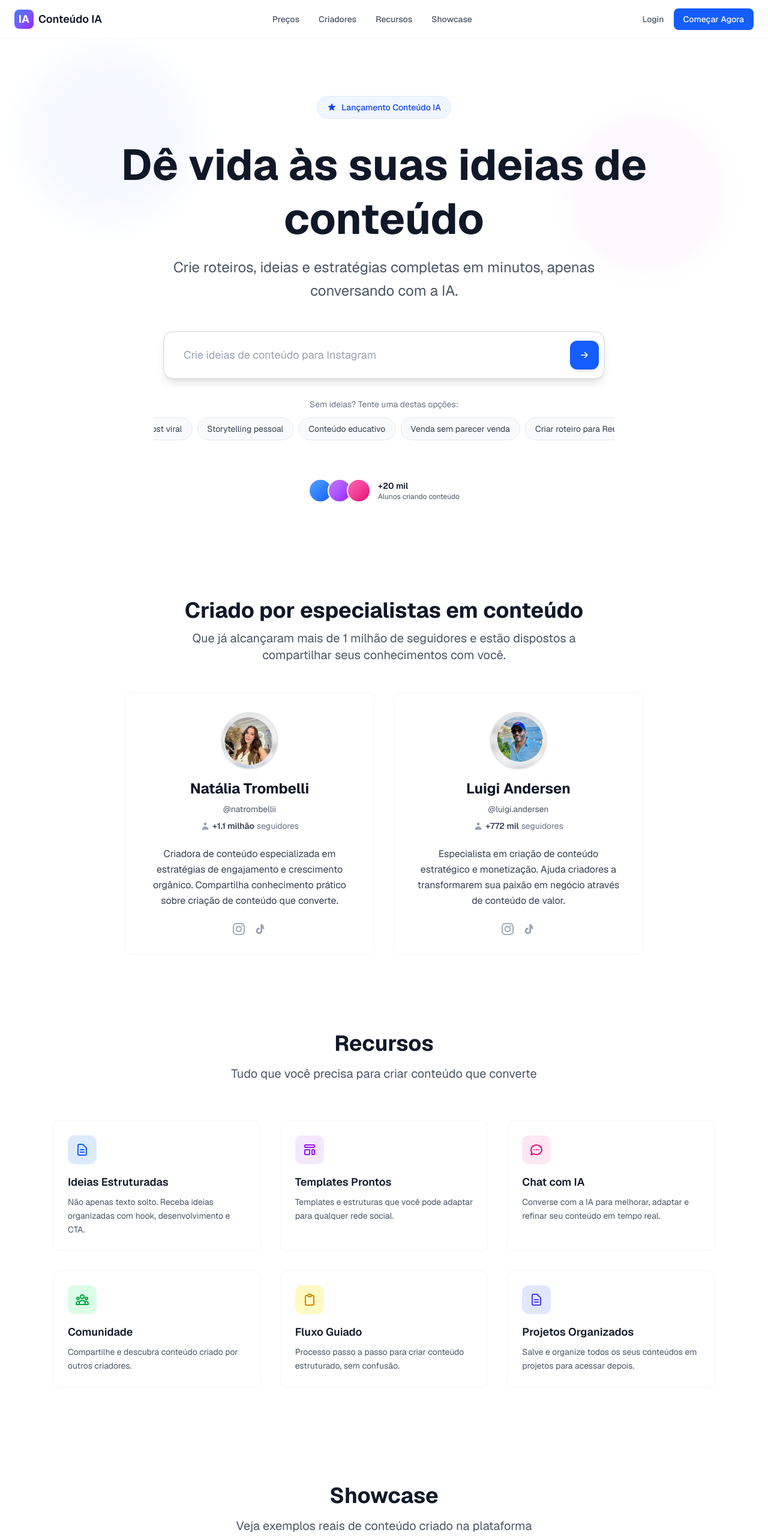
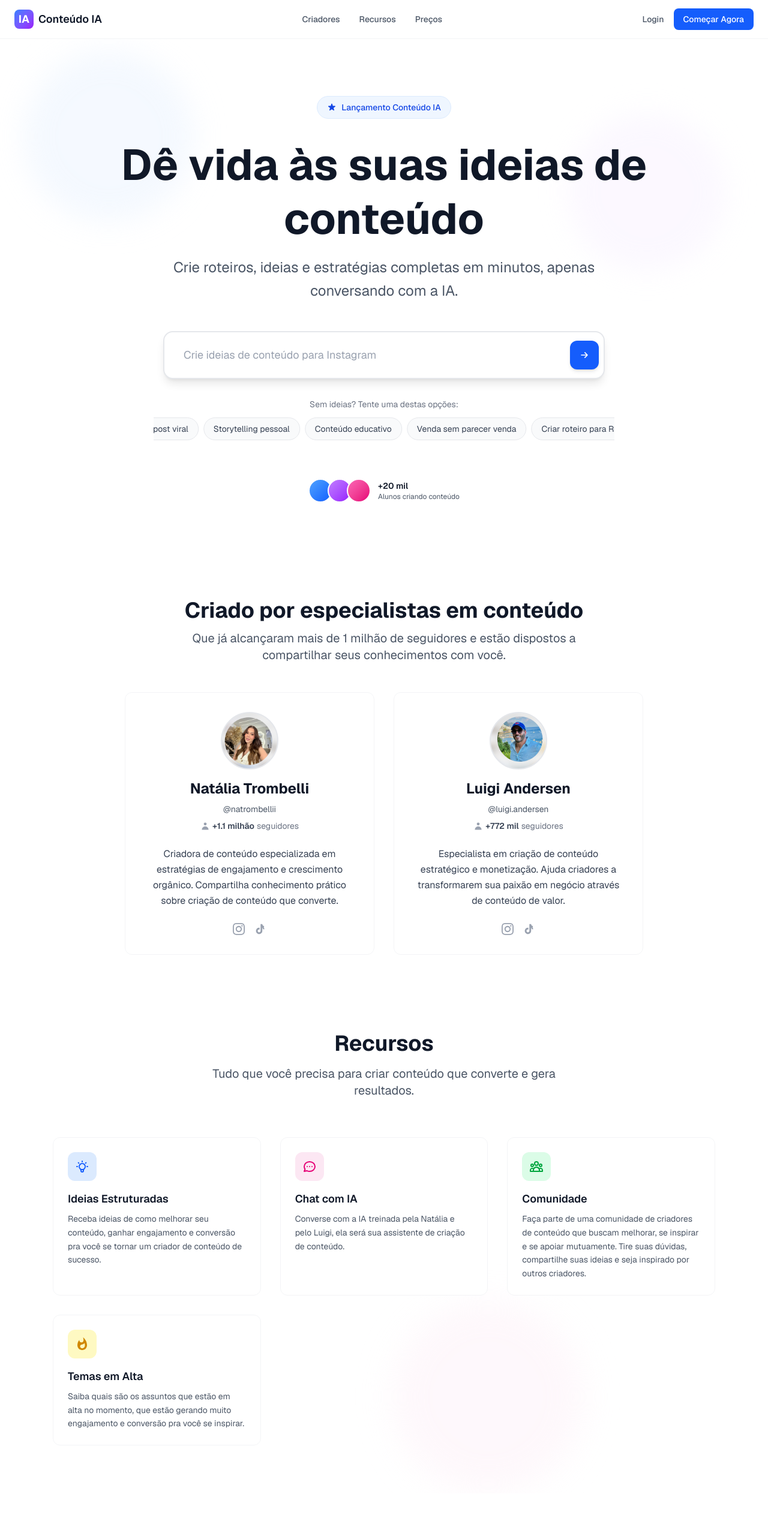
Before and after one commit to miostech/community-ai, a Next.js app: page / in a window 1280 px wide. Shown: the top 2566 px of the page at 60% size. After the commit the page ends 2490 px from the top, so only its background shows below. Built offline with nearby package versions, Linux system fonts and the light colour scheme.

Commit message:
working :)

```diff
--- a/app/dashboard/trends/page.tsx
+++ b/app/dashboard/trends/page.tsx
@@ -157,7 +157,7 @@ export default function TrendsPage() {
       <div className="sticky top-0 z-40 bg-white border-b border-gray-100 backdrop-blur-lg bg-white/95">
         <div className="px-4 py-4">
           <h1 className="text-2xl sm:text-3xl font-bold text-gray-900">Top Trends</h1>
-          <p className="text-sm text-gray-600 mt-1">Tópicos populares</p>
+          <p className="text-sm text-gray-600 mt-1">Assuntos em alta, que estão gerando muito engajamento e conversão pra você se inspirar e criar conteúdo.</p>
         </div>
       </div>
 
--- a/app/page.tsx
+++ b/app/page.tsx
@@ -272,7 +272,7 @@ export default function Home() {
         <div className="text-center mb-8 sm:mb-12 md:mb-16">
           <h2 className="text-2xl sm:text-3xl md:text-4xl font-bold text-gray-900 mb-2 sm:mb-4 px-2">Recursos</h2>
           <p className="text-base sm:text-lg md:text-xl text-gray-600 max-w-2xl mx-auto px-4">
-            Tudo que você precisa para criar conteúdo que converte
+            Tudo que você precisa para criar conteúdo que converte e gera resultados.
           </p>
         </div>
 
@@ -280,16 +280,16 @@ export default function Home() {
           <div className="bg-white/80 backdrop-blur-sm rounded-xl border border-gray-100 p-4 sm:p-6 hover:shadow-lg transition-all">
             <div className="w-10 h-10 sm:w-12 sm:h-12 bg-blue-100 rounded-xl flex items-center justify-center mb-3 sm:mb-4">
               <svg className="w-5 h-5 sm:w-6 sm:h-6 text-blue-600" fill="none" stroke="currentColor" viewBox="0 0 24 24">
-                <path strokeLinecap="round" strokeLinejoin="round" strokeWidth={2} d="M9 12h6m-6 4h6m2 5H7a2 2 0 01-2-2V5a2 2 0 012-2h5.586a1 1 0 01.707.293l5.414 5.414a1 1 0 01.293.707V19a2 2 0 01-2 2z" />
+                <path strokeLinecap="round" strokeLinejoin="round" strokeWidth={2} d="M9.663 17h4.673M12 3v1m6.364 1.636l-.707.707M21 12h-1M4 12H3m3.343-5.657l-.707-.707m2.828 9.9a5 5 0 117.072 0l-.548.547A3.374 3.374 0 0014 18.469V19a2 2 0 11-4 0v-.531c0-.895-.356-1.754-.988-2.386l-.548-.547z" />
               </svg>
             </div>
             <h3 className="font-semibold text-gray-900 text-base sm:text-lg mb-1 sm:mb-2">Ideias Estruturadas</h3>
             <p className="text-gray-600 text-xs sm:text-sm leading-relaxed">
-              Não apenas texto solto. Receba ideias organizadas com hook, desenvolvimento e CTA.
+              Receba ideias de como melhorar seu conteúdo, ganhar engajamento e conversão pra você se tornar um criador de conteúdo de sucesso.
             </p>
           </div>
 
-          <div className="bg-white/80 backdrop-blur-sm rounded-xl border border-gray-100 p-4 sm:p-6 hover:shadow-lg transition-all">
+          {/* <div className="bg-white/80 backdrop-blur-sm rounded-xl border border-gray-100 p-4 sm:p-6 hover:shadow-lg transition-all">
             <div className="w-10 h-10 sm:w-12 sm:h-12 bg-purple-100 rounded-xl flex items-center justify-center mb-3 sm:mb-4">
               <svg className="w-5 h-5 sm:w-6 sm:h-6 text-purple-600" fill="none" stroke="currentColor" viewBox="0 0 24 24">
                 <path strokeLinecap="round" strokeLinejoin="round" strokeWidth={2} d="M4 5a1 1 0 011-1h14a1 1 0 011 1v2a1 1 0 01-1 1H5a1 1 0 01-1-1V5zM4 13a1 1 0 011-1h6a1 1 0 011 1v6a1 1 0 01-1 1H5a1 1 0 01-1-1v-6zM16 13a1 1 0 011-1h2a1 1 0 011 1v6a1 1 0 01-1 1h-2a1 1 0 01-1-1v-6z" />
@@ -299,7 +299,7 @@ export default function Home() {
             <p className="text-gray-600 text-xs sm:text-sm leading-relaxed">
               Templates e estruturas que você pode adaptar para qualquer rede social.
             </p>
-          </div>
+          </div> */}
 
           <div className="bg-white/80 backdrop-blur-sm rounded-xl border border-gray-100 p-4 sm:p-6 hover:shadow-lg transition-all">
             <div className="w-10 h-10 sm:w-12 sm:h-12 bg-pink-100 rounded-xl flex items-center justify-center mb-3 sm:mb-4">
@@ -309,7 +309,7 @@ export default function Home() {
             </div>
             <h3 className="font-semibold text-gray-900 text-base sm:text-lg mb-1 sm:mb-2">Chat com IA</h3>
             <p className="text-gray-600 text-xs sm:text-sm leading-relaxed">
-              Converse com a IA para melhorar, adaptar e refinar seu conteúdo em tempo real.
+              Converse com a IA treinada pela Natália e pelo Luigi, ela será sua assistente de criação de conteúdo.
             </p>
           </div>
 
@@ -321,23 +321,23 @@ export default function Home() {
             </div>
             <h3 className="font-semibold text-gray-900 text-base sm:text-lg mb-1 sm:mb-2">Comunidade</h3>
             <p className="text-gray-600 text-xs sm:text-sm leading-relaxed">
-              Compartilhe e descubra conteúdo criado por outros criadores.
+              Faça parte de uma comunidade de criadores de conteúdo que buscam melhorar, se inspirar e se apoiar mutuamente. Tire suas dúvidas, compartilhe suas ideias e seja inspirado por outros criadores.
             </p>
           </div>
 
           <div className="bg-white/80 backdrop-blur-sm rounded-xl border border-gray-100 p-4 sm:p-6 hover:shadow-lg transition-all">
             <div className="w-10 h-10 sm:w-12 sm:h-12 bg-yellow-100 rounded-xl flex items-center justify-center mb-3 sm:mb-4">
-              <svg className="w-5 h-5 sm:w-6 sm:h-6 text-yellow-600" fill="none" stroke="currentColor" viewBox="0 0 24 24">
-                <path strokeLinecap="round" strokeLinejoin="round" strokeWidth={2} d="M9 5H7a2 2 0 00-2 2v12a2 2 0 002 2h10a2 2 0 002-2V7a2 2 0 00-2-2h-2M9 5a2 2 0 002 2h2a2 2 0 002-2M9 5a2 2 0 012-2h2a2 2 0 012 2" />
+              <svg className="w-5 h-5 sm:w-6 sm:h-6 text-yellow-600" fill="currentColor" viewBox="0 0 24 24">
+                <path d="M13.5.67s.74 2.65.74 4.8c0 2.06-1.35 3.73-3.41 3.73-2.07 0-3.63-1.67-3.63-3.73l.03-.36C5.21 7.51 4 10.62 4 14c0 4.42 3.58 8 8 8s8-3.58 8-8C20 8.61 17.41 3.8 13.5.67zM11.71 19c-1.78 0-3.22-1.4-3.22-3.14 0-1.62 1.05-2.76 2.81-3.12 1.77-.36 3.6-1.21 4.62-2.58.39 1.29.59 2.65.59 4.04 0 2.65-2.15 4.8-4.8 4.8z"/>
               </svg>
             </div>
-            <h3 className="font-semibold text-gray-900 text-base sm:text-lg mb-1 sm:mb-2">Fluxo Guiado</h3>
+            <h3 className="font-semibold text-gray-900 text-base sm:text-lg mb-1 sm:mb-2">Temas em Alta</h3>
             <p className="text-gray-600 text-xs sm:text-sm leading-relaxed">
-              Processo passo a passo para criar conteúdo estruturado, sem confusão.
+              Saiba quais são os assuntos que estão em alta no momento, que estão gerando muito engajamento e conversão pra você se inspirar.
             </p>
           </div>
 
-          <div className="bg-white/80 backdrop-blur-sm rounded-xl border border-gray-100 p-4 sm:p-6 hover:shadow-lg transition-all">
+          {/* <div className="bg-white/80 backdrop-blur-sm rounded-xl border border-gray-100 p-4 sm:p-6 hover:shadow-lg transition-all">
             <div className="w-10 h-10 sm:w-12 sm:h-12 bg-indigo-100 rounded-xl flex items-center justify-center mb-3 sm:mb-4">
               <svg className="w-5 h-5 sm:w-6 sm:h-6 text-indigo-600" fill="none" stroke="currentColor" viewBox="0 0 24 24">
                 <path strokeLinecap="round" strokeLinejoin="round" strokeWidth={2} d="M9 12h6m-6 4h6m2 5H7a2 2 0 01-2-2V5a2 2 0 012-2h5.586a1 1 0 01.707.293l5.414 5.414a1 1 0 01.293.707V19a2 2 0 01-2 2z" />
@@ -347,12 +347,12 @@ export default function Home() {
             <p className="text-gray-600 text-xs sm:text-sm leading-relaxed">
               Salve e organize todos os seus conteúdos em projetos para acessar depois.
             </p>
-          </div>
+          </div> */}
         </div>
       </section>
 
-      {/* Showcase Section */}
-      <section id="showcase" className="relative max-w-6xl mx-auto px-4 sm:px-6 py-12 sm:py-16 md:py-20">
+      {/* Showcase Section - Comentado temporariamente */}
+      {/* <section id="showcase" className="relative max-w-6xl mx-auto px-4 sm:px-6 py-12 sm:py-16 md:py-20">
         <div className="text-center mb-8 sm:mb-12 md:mb-16">
           <h2 className="text-2xl sm:text-3xl md:text-4xl font-bold text-gray-900 mb-2 sm:mb-4 px-2">Showcase</h2>
           <p className="text-base sm:text-lg md:text-xl text-gray-600 max-w-2xl mx-auto px-4">
@@ -362,7 +362,7 @@ export default function Home() {
 
         <div className="grid grid-cols-1 md:grid-cols-2 gap-4 sm:gap-6 md:gap-8">
           {/* Exemplo 1 */}
-          <div className="bg-white/80 backdrop-blur-sm rounded-xl border border-gray-100 p-4 sm:p-6 hover:shadow-lg transition-all">
+          {/* <div className="bg-white/80 backdrop-blur-sm rounded-xl border border-gray-100 p-4 sm:p-6 hover:shadow-lg transition-all">
             <div className="mb-3 sm:mb-4">
               <div className="flex items-center space-x-2 mb-2">
                 <div className="w-7 h-7 sm:w-8 sm:h-8 bg-gradient-to-br from-blue-400 to-purple-500 rounded-full flex items-center justify-center text-white text-[10px] sm:text-xs font-bold">
@@ -392,10 +392,10 @@ export default function Home() {
                 </p>
               </div>
             </div>
-          </div>
+          </div> */}
 
           {/* Exemplo 2 */}
-          <div className="bg-white/80 backdrop-blur-sm rounded-xl border border-gray-100 p-6 hover:shadow-lg transition-all">
+          {/* <div className="bg-white/80 backdrop-blur-sm rounded-xl border border-gray-100 p-6 hover:shadow-lg transition-all">
             <div className="mb-4">
               <div className="flex items-center space-x-2 mb-2">
                 <div className="w-8 h-8 bg-gradient-to-br from-blue-400 to-purple-500 rounded-full flex items-center justify-center text-white text-xs font-bold">
@@ -425,10 +425,10 @@ export default function Home() {
                 </p>
               </div>
             </div>
-          </div>
+          </div> */}
 
           {/* Exemplo 3 */}
-          <div className="bg-white/80 backdrop-blur-sm rounded-xl border border-gray-100 p-6 hover:shadow-lg transition-all">
+          {/* <div className="bg-white/80 backdrop-blur-sm rounded-xl border border-gray-100 p-6 hover:shadow-lg transition-all">
             <div className="mb-4">
               <div className="flex items-center space-x-2 mb-2">
                 <div className="w-8 h-8 bg-gradient-to-br from-blue-400 to-purple-500 rounded-full flex items-center justify-center text-white text-xs font-bold">
@@ -458,10 +458,10 @@ export default function Home() {
                 </p>
               </div>
             </div>
-          </div>
+          </div> */}
 
           {/* Exemplo 4 */}
-          <div className="bg-white/80 backdrop-blur-sm rounded-xl border border-gray-100 p-6 hover:shadow-lg transition-all">
+          {/* <div className="bg-white/80 backdrop-blur-sm rounded-xl border border-gray-100 p-6 hover:shadow-lg transition-all">
             <div className="mb-4">
               <div className="flex items-center space-x-2 mb-2">
                 <div className="w-8 h-8 bg-gradient-to-br from-blue-400 to-purple-500 rounded-full flex items-center justify-center text-white text-xs font-bold">
@@ -492,16 +492,16 @@ export default function Home() {
               </div>
             </div>
           </div>
-        </div>
+        </div> */}
 
-        <div className="text-center mt-8 sm:mt-12 px-4">
+        {/* <div className="text-center mt-8 sm:mt-12 px-4">
           <Link href="/login">
             <Button size="lg" className="w-full sm:w-auto">
               Começar a Criar Agora
             </Button>
           </Link>
         </div>
-      </section>
+      </section> */}
     </div>
   );
 }
--- a/components/layout/Header.tsx
+++ b/components/layout/Header.tsx
@@ -23,9 +23,6 @@ export function Header() {
 
           {/* Navigation */}
           <nav className="hidden md:flex items-center space-x-6 lg:space-x-8">
-            <Link href="/precos" className="text-gray-600 hover:text-gray-900 transition-colors text-sm font-medium">
-              Preços
-            </Link>
             <Link
               href={isHomePage ? "#criadores" : "/#criadores"}
               className="text-gray-600 hover:text-gray-900 transition-colors text-sm font-medium"
@@ -38,11 +35,8 @@ export function Header() {
             >
               Recursos
             </Link>
-            <Link
-              href={isHomePage ? "#showcase" : "/#showcase"}
-              className="text-gray-600 hover:text-gray-900 transition-colors text-sm font-medium"
-            >
-              Showcase
+            <Link href="/precos" className="text-gray-600 hover:text-gray-900 transition-colors text-sm font-medium">
+              Preços
             </Link>
           </nav>
 
--- a/contexts/UserContext.tsx
+++ b/contexts/UserContext.tsx
@@ -73,8 +73,8 @@ export function UserProvider({ children }: { children: React.ReactNode }) {
     });
     // Limpar localStorage
     localStorage.removeItem('user');
-    // Redirecionar para login
-    window.location.href = '/login';
+    // Redirecionar para landing page
+    window.location.href = '/';
   };
 
   return (
```
